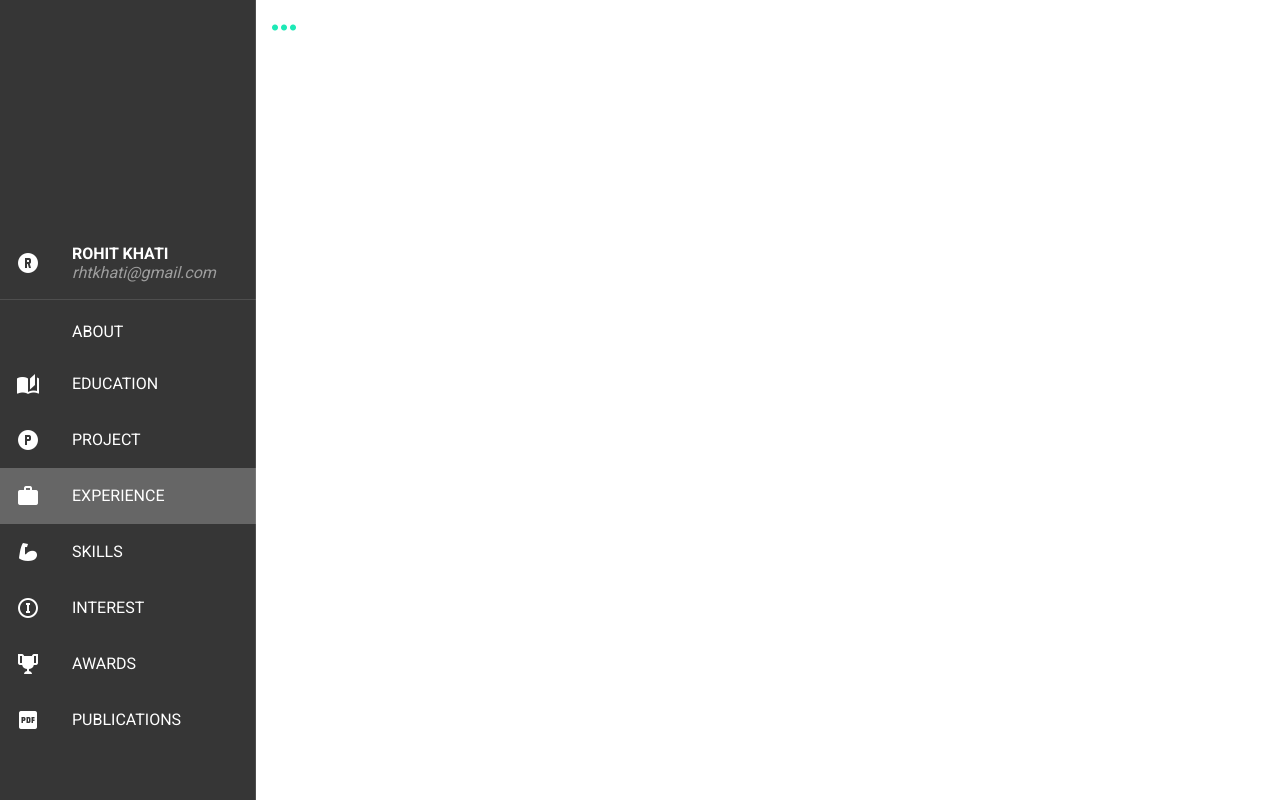
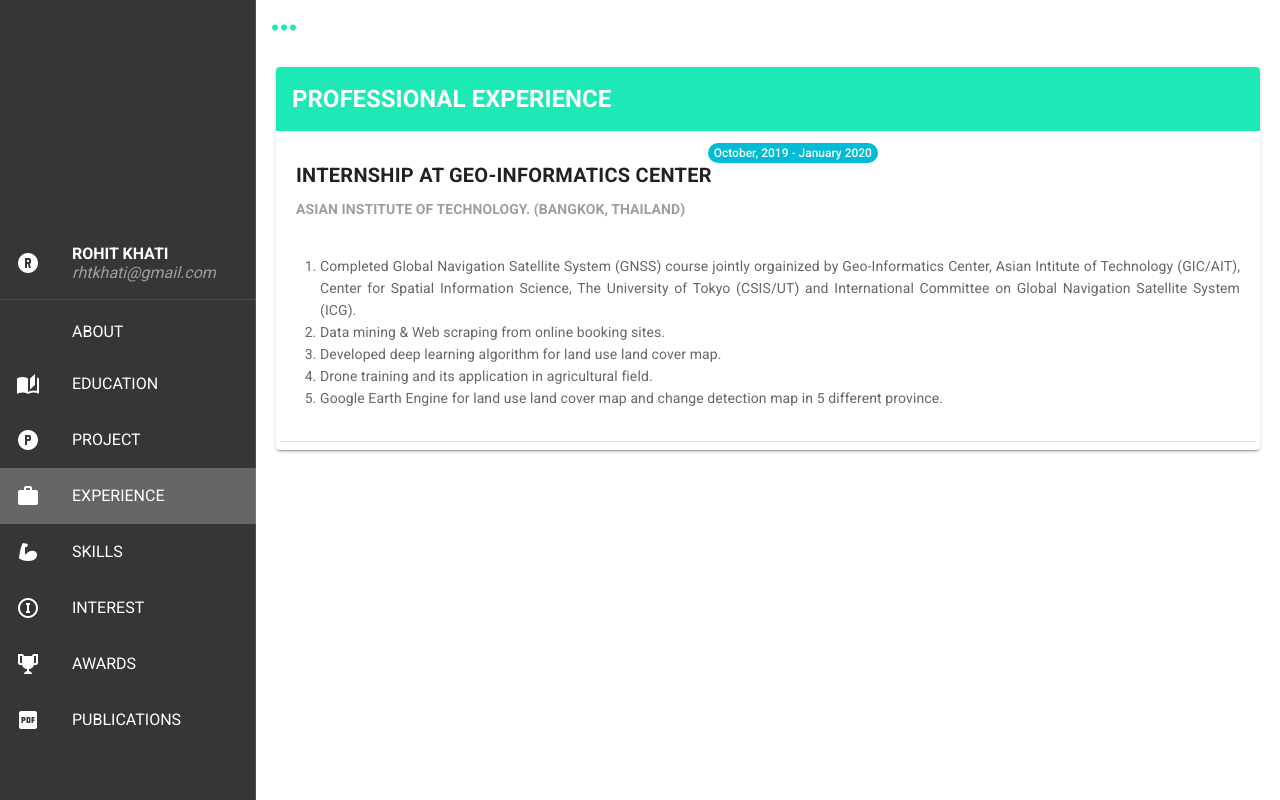
Before and after one commit to ro-hit81/my_portfolio, a Vue app: page /experience in a window 1280 px wide. Built offline with nearby package versions, Linux system fonts and the light colour scheme.

Commit message:
Completed 'Experience' component.

```diff
--- a/src/components/Experience.vue
+++ b/src/components/Experience.vue
@@ -0,0 +1,36 @@
+<template>
+    <panel title="PROFESSIONAL EXPERIENCE">
+        <v-card flat v-for="Experience in Experiences" :key="Experience.id">
+            <v-card-title>
+                <p>
+                    <v-badge color="cyan" :content="`${Experience.from} - ${Experience.to}`">
+                        <span class="text-h6 font-weight-bold">{{Experience.title}}</span>
+                    </v-badge>
+                    <br>
+                    <span class="text-subtitle-2 font-weight-bold grey--text">{{Experience.organization}}</span>
+                </p>
+            </v-card-title>
+            <v-card-text>
+                <p class="text-justify" v-html="Experience.activities"></p>
+            </v-card-text>
+            <v-divider></v-divider>
+        </v-card>
+    </panel>
+</template>
+
+<script>
+import Panel from '@/components/Panel'
+
+export default {
+    components: {
+        Panel
+    },
+    data() {
+        return {
+            Experiences: [
+                {id: 1, title: 'INTERNSHIP AT GEO-INFORMATICS CENTER', from: 'October, 2019', to: 'January 2020', organization: 'ASIAN INSTITUTE OF TECHNOLOGY. (BANGKOK, THAILAND)', activities: '<ol><li>Completed Global Navigation Satellite System (GNSS) course jointly orgainized by Geo-Informatics Center, Asian Intitute of Technology (GIC/AIT), Center for Spatial Information Science, The University of Tokyo (CSIS/UT) and International Committee on Global Navigation Satellite System (ICG).</li><li> Data mining & Web scraping from online booking sites.</li><li> Developed deep learning algorithm for land use land cover map.</li><li>Drone training and its application in agricultural field.</li><li> Google Earth Engine for land use land cover map and change detection map in 5 different province.</li></ol>'}
+            ]
+        }
+    }
+}
+</script>
```
